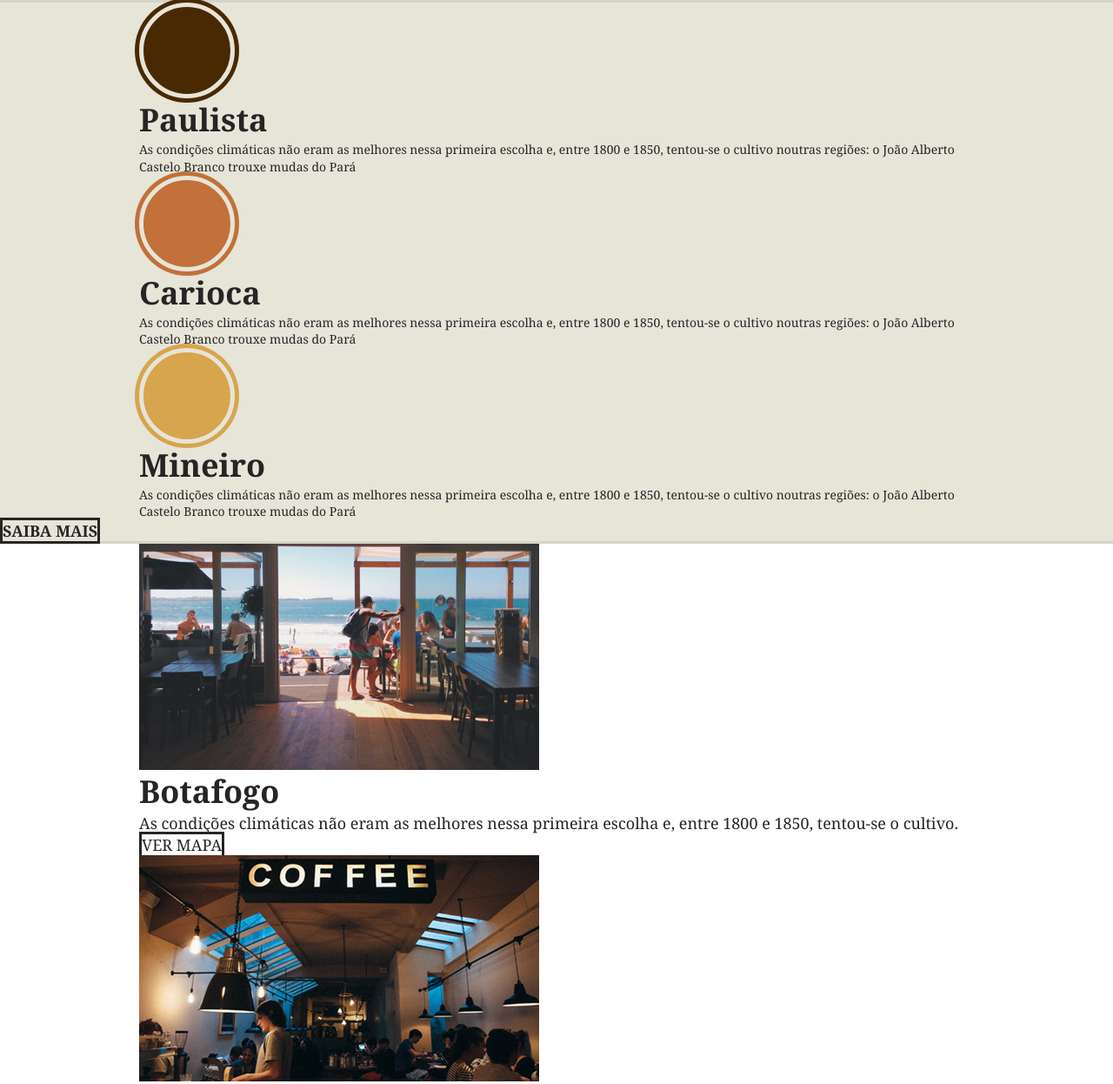
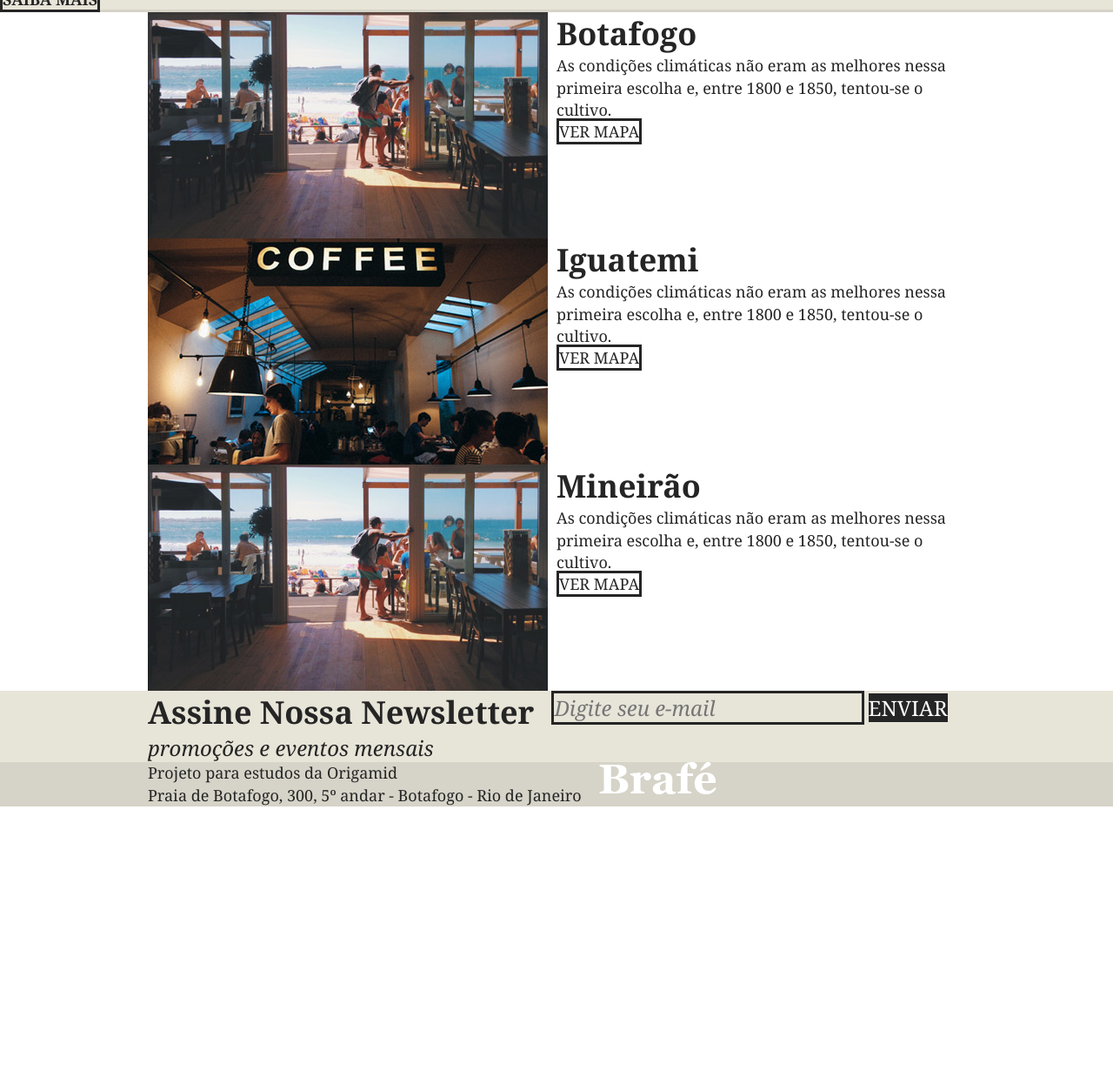
Before and after one commit to Victor800augusto/Brafe-1-grid, a plain HTML site: page index.html in a window 1280 px wide. Shown: the part 862-2108 px from the top of the page at 87% size. After the commit the page ends 1789 px from the top, so only its background shows below. Drawn offline with Linux system fonts and the light colour scheme.

Commit message:
html com grid

```diff
--- a/index.html
+++ b/index.html
@@ -10,8 +10,8 @@
 <body>
 	<header class="menu">
 		<div class="container">
-			<a class="menu-logo" href="#"><img src="img/brafe.png" alt="Brafé"></a>
-			<nav class="menu-nav">
+			<a class="menu-logo grid-4" href="#"><img src="img/brafe.png" alt="Brafé"></a>
+			<nav class="menu-nav grid-8">
 				<ul>
 					<li><a href="#">Sobre</a></li>
 					<li><a href="#">Produtos</a></li>
@@ -28,11 +28,11 @@
 	<section class="sobre">
 		<h2>Uma Mistura de</h2>
 		<div class="container">
-			<div class="sobre-item">
+			<div class="sobre-item grid-6">
 				<img src="img/cafe-1.jpg">
 				<h3>amor</h3>
 			</div>
-			<div class="sobre-item">
+			<div class="sobre-item grid-6">
 				<img src="img/cafe-2.jpg">
 				<h3>perfeição</h3>
 			</div>
@@ -44,19 +44,19 @@
 	</section>
 	<section class="produtos">
 		<div class="container">
-			<div class="produtos-item">
+			<div class="produtos-item grid-4">
 				<h2 class="produtos-paulista">Paulista</h2>
 				<p>As condições climáticas não eram as melhores nessa primeira escolha e,
 					 entre 1800 e 1850, tentou-se o cultivo noutras regiões: o João Alberto
 					  Castelo Branco trouxe mudas do Pará</p>
 			</div>
-			<div class="produtos-item">
+			<div class="produtos-item grid-4">
 				<h2 class="produtos-carioca">Carioca</h2>
 				<p>As condições climáticas não eram as melhores nessa primeira escolha e,
 					 entre 1800 e 1850, tentou-se o cultivo noutras regiões: o João Alberto
 					  Castelo Branco trouxe mudas do Pará</p>
 			</div>
-			<div class="produtos-item">
+			<div class="produtos-item grid-4">
 				<h2 class="produtos-mineiro">Mineiro</h2>
 				<p>As condições climáticas não eram as melhores nessa primeira escolha e,
 					 entre 1800 e 1850, tentou-se o cultivo noutras regiões: o João Alberto
@@ -65,9 +65,11 @@
 		</div>
 		<a class="produtos-btn" href="#">Saiba Mais</a>
 	</section>
-	<section class="locais container">
-		<div class="locais-item">
-			<img src="img/botafogo.jpg" alt="Brafé unidade Botafogo">
+	<section class="locais">
+		<div class="locais-item container">
+			<div class="grid-6">
+				<img src="img/botafogo.jpg" alt="Brafé unidade Botafogo">
+			</div>
 			<div>
 				<h2>Botafogo</h2>
 				<p>As condições climáticas não eram as melhores nessa primeira escolha e,
@@ -75,8 +77,10 @@
 				<a href="#">Ver Mapa</a>
 			</div>
 		</div>
-		<div class="locais-item">
-			<img src="img/iguatemi.jpg" alt="Brafé unidade Iguatemi">
+		<div class="locais-item container">
+			<div class="grid-6">
+				<img src="img/iguatemi.jpg" alt="Brafé unidade Iguatemi">
+			</div>
 			<div>
 				<h2>Iguatemi</h2>
 				<p>As condições climáticas não eram as melhores nessa primeira escolha e,
@@ -84,8 +88,10 @@
 				<a href="#">Ver Mapa</a>
 			</div>
 		</div>
-		<div class="locais-item">
-			<img src="img/botafogo.jpg" alt="Brafé unidade Mineirão">
+		<div class="locais-item container">
+			<div class="grid-6">
+				<img src="img/botafogo.jpg" alt="Brafé unidade Mineirão">
+			</div>
 			<div>
 				<h2>Mineirão</h2>
 				<p>As condições climáticas não eram as melhores nessa primeira escolha e,
@@ -96,11 +102,11 @@
 	</section>
 	<section class="assine">
 		<div class="container">
-			<div class="assine-info">
+			<div class="assine-info grid-6">
 				<h2>Assine Nossa Newsletter</h2>
 				<p>promoções e eventos mensais</p>
 			</div>
-			<form>
+			<form class="grid-6">
 				<label>E-mail</label>
 				<input type="text" placeholder="Digite seu e-mail">
 				<button type="submit">Enviar</button>
@@ -109,9 +115,11 @@
 	</section>
 	<footer class="footer">
 		<div class="container">
-			<p>Projeto para estudos da Origamid<br>
+			<p class="grid-8">Projeto para estudos da Origamid<br>
 				Praia de Botafogo, 300, 5º andar - Botafogo - Rio de Janeiro</p>
-			<img src="img/brafe.png" alt="Brafé">
+			<div class="grid-4">
+				<img src="img/brafe.png" alt="Brafé">
+			</div>
 		</div>
 	</footer>
 </body>
```
